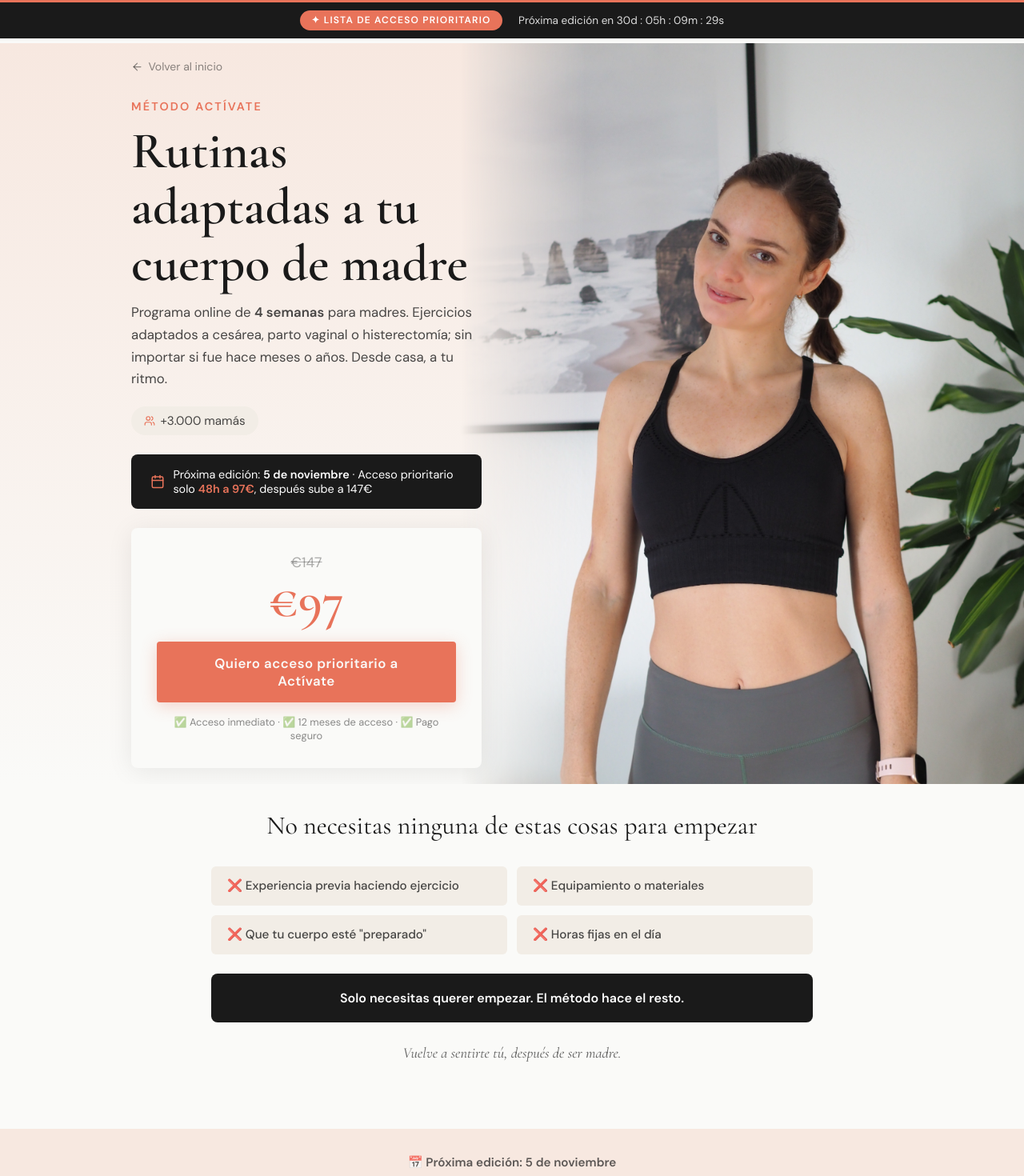
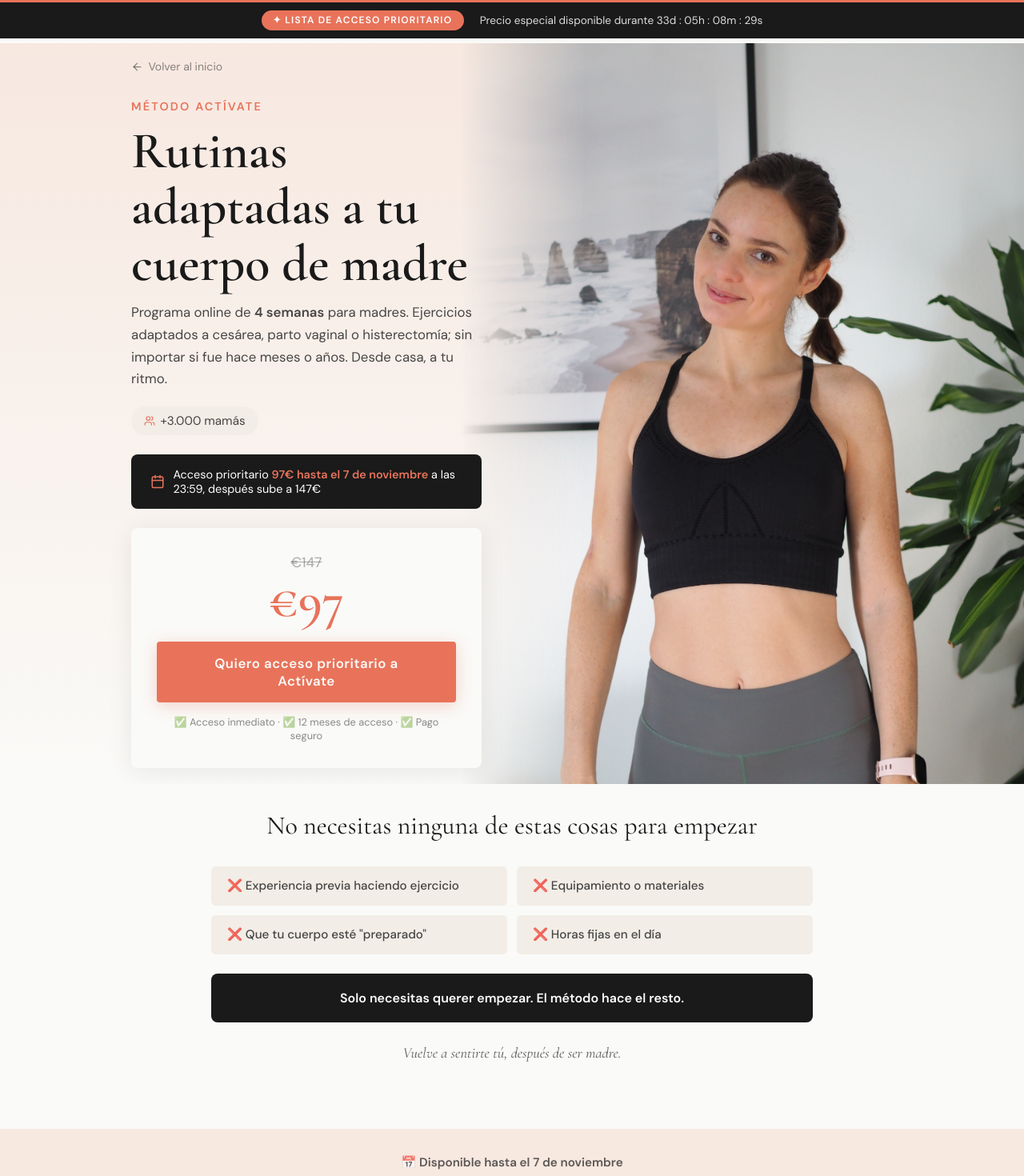
Before and after one commit to susanaaresla-lab/esencial-susana, a React (Create React App) app: page /acceso-prioritario in a window 1280 px wide. Shown: the top 1470 px of the page at 80% size. Built offline with nearby package versions, Linux system fonts and the light colour scheme.

Commit message:
Acceso prioritario: reactivar y cuenta atrás hasta 7 nov

```diff
--- a/src/pages/ActivateListaEsperaPage.js
+++ b/src/pages/ActivateListaEsperaPage.js
@@ -3,7 +3,7 @@ import { useNavigate } from 'react-router-dom';
 import { useState, useEffect } from 'react';
 import { Helmet } from 'react-helmet-async';
 
-const LAUNCH_DATE = new Date('2026-11-05T00:00:00+01:00');
+const DEADLINE = new Date('2026-11-07T23:59:00+01:00');
 const CHECKOUT_URL = 'https://pay.hotmart.com/M106127773H?checkoutMode=10';
 
 const goComprar = () => {
@@ -44,8 +44,8 @@ function FaqItem({ q, a }) {
   );
 }
 
-function calcTimeToLaunch() {
-  const diff = LAUNCH_DATE - Date.now();
+function calcTimeLeft() {
+  const diff = DEADLINE - Date.now();
   if (diff <= 0) return null;
   return {
     d: Math.floor(diff / 86400000),
@@ -56,16 +56,16 @@ function calcTimeToLaunch() {
 }
 
 function CountdownBar() {
-  const [timeLeft, setTimeLeft] = useState(calcTimeToLaunch);
+  const [timeLeft, setTimeLeft] = useState(calcTimeLeft);
   useEffect(() => {
-    const timer = setInterval(() => setTimeLeft(calcTimeToLaunch()), 1000);
+    const timer = setInterval(() => setTimeLeft(calcTimeLeft()), 1000);
     return () => clearInterval(timer);
   }, []);
   if (!timeLeft) return null;
   const pad = (n) => String(n).padStart(2, '0');
   return (
     <span style={{ fontSize: '0.85rem', color: 'rgba(255,255,255,0.85)' }}>
-      Próxima edición en {timeLeft.d}d : {pad(timeLeft.h)}h : {pad(timeLeft.m)}m : {pad(timeLeft.s)}s
+      Precio especial disponible durante {timeLeft.d}d : {pad(timeLeft.h)}h : {pad(timeLeft.m)}m : {pad(timeLeft.s)}s
     </span>
   );
 }
@@ -90,11 +90,11 @@ function WaitlistCTA({ dark = false }) {
     <div style={{ textAlign: 'center', padding: '2rem 1.5rem', background: dark ? 'var(--black)' : 'var(--peach)' }}>
       <div style={{ maxWidth: 420, margin: '0 auto' }}>
         <p style={{ fontSize: '0.95rem', color: dark ? 'rgba(255,255,255,0.75)' : 'rgba(26,26,26,0.7)', marginBottom: '0.5rem', fontWeight: 600 }}>
-          📅 Próxima edición: 5 de noviembre
+          📅 Disponible hasta el 7 de noviembre
         </p>
         <div style={{ display: 'flex', alignItems: 'center', justifyContent: 'center', gap: '1rem', marginBottom: '0.75rem' }}>
           <span style={{ fontFamily: 'var(--serif)', fontSize: '2rem', color: 'var(--coral)', fontWeight: 600, lineHeight: 1 }}>97€</span>
-          <span style={{ fontSize: '0.85rem', color: dark ? 'rgba(255,255,255,0.5)' : 'rgba(26,26,26,0.5)' }}>solo 48h · luego 147€</span>
+          <span style={{ fontSize: '0.85rem', color: dark ? 'rgba(255,255,255,0.5)' : 'rgba(26,26,26,0.5)' }}>hasta el 7 nov · luego 147€</span>
         </div>
         <button className="btn-coral" style={{ fontSize: '1.05rem', padding: '1rem 2.5rem', width: '100%' }} onClick={goComprar}>
           Quiero acceso prioritario a Actívate
@@ -116,7 +116,7 @@ export default function ActivateListaEsperaPage() {
 
       <Helmet>
         <title>Lista de Acceso Prioritario | Método Esencial Madre: Actívate</title>
-        <meta name="description" content="Acceso prioritario a Actívate. Próxima edición: 5 de noviembre. Precio especial de 97€ solo durante las primeras 48h." />
+        <meta name="description" content="Acceso prioritario a Actívate. Precio especial de 97€ disponible hasta el 7 de noviembre a las 23:59." />
         <meta name="robots" content="noindex, nofollow" />
       </Helmet>
 
@@ -154,7 +154,7 @@ export default function ActivateListaEsperaPage() {
             <div style={{ background: 'var(--black)', borderRadius: 8, padding: '1rem 1.5rem', display: 'inline-flex', alignItems: 'center', gap: '0.65rem', marginBottom: '1.5rem' }}>
               <Calendar size={18} style={{ color: 'var(--coral)', flexShrink: 0 }} />
               <p style={{ fontSize: '0.9rem', color: 'white', margin: 0 }}>
-                Próxima edición: <strong>5 de noviembre</strong> · Acceso prioritario solo <strong style={{ color: 'var(--coral)' }}>48h a 97€</strong>, después sube a 147€
+                Acceso prioritario <strong style={{ color: 'var(--coral)' }}>97€ hasta el 7 de noviembre</strong> a las 23:59, después sube a 147€
               </p>
             </div>
 
@@ -324,7 +324,7 @@ export default function ActivateListaEsperaPage() {
             <strong style={{ color: 'rgba(255,255,255,0.45)', textDecoration: 'line-through' }}>€527</strong>.
             {' '}El precio de venta al público es{' '}
             <strong style={{ color: 'rgba(255,255,255,0.6)', textDecoration: 'line-through' }}>€147</strong>.
-            {' '}Tu precio de acceso prioritario (primeras 48h):{' '}
+            {' '}Tu precio de acceso prioritario (hasta el 7 de noviembre):{' '}
             <strong style={{ color: 'var(--coral)', fontSize: '1.4rem' }}>€97</strong>.
           </p>
         </div>
@@ -433,15 +433,15 @@ export default function ActivateListaEsperaPage() {
             <div style={{ display: 'flex', alignItems: 'flex-start', gap: '0.75rem', background: 'rgba(26,26,26,0.04)', border: '1px solid rgba(26,26,26,0.12)', borderRadius: 4, padding: '1rem', marginBottom: '2rem' }}>
               <ShieldCheck size={20} style={{ color: 'var(--coral)', flexShrink: 0, marginTop: 2 }} />
               <div>
-                <p style={{ fontWeight: 600, fontSize: '0.95rem', color: 'var(--coral)', marginBottom: '0.25rem' }}>Próxima edición: 5 de noviembre</p>
-                <p style={{ fontSize: '0.9rem', color: 'rgba(26,26,26,0.65)', lineHeight: 1.65 }}>Las primeras 48h tras la apertura, el acceso prioritario cuesta 97€. Después sube a 147€.</p>
+                <p style={{ fontWeight: 600, fontSize: '0.95rem', color: 'var(--coral)', marginBottom: '0.25rem' }}>Disponible hasta el 7 de noviembre a las 23:59</p>
+                <p style={{ fontSize: '0.9rem', color: 'rgba(26,26,26,0.65)', lineHeight: 1.65 }}>Hasta el 7 de noviembre a las 23:59, el acceso prioritario cuesta 97€. Después sube a 147€.</p>
               </div>
             </div>
             <div className="text-center" style={{ borderTop: '1px solid var(--pearl)', paddingTop: '2rem' }}>
               <div style={{ marginBottom: '1.5rem' }}>
                 <span style={{ fontSize: '1.1rem', color: 'rgba(26,26,26,0.35)', textDecoration: 'line-through' }}>€147</span>
                 <div style={{ fontFamily: 'var(--serif)', fontSize: 'clamp(3rem, 8vw, 4rem)', color: 'var(--coral)', fontWeight: 600, lineHeight: 1, marginTop: '0.25rem' }}>€97</div>
-                <p style={{ fontSize: '0.9rem', color: 'rgba(26,26,26,0.45)', marginTop: '0.4rem' }}>Solo durante las primeras 48h desde la apertura</p>
+                <p style={{ fontSize: '0.9rem', color: 'rgba(26,26,26,0.45)', marginTop: '0.4rem' }}>Solo hasta el 7 de noviembre a las 23:59</p>
               </div>
               <button className="btn-coral" style={{ fontSize: '1.05rem', padding: '1rem 2.5rem', width: '100%', maxWidth: 460 }} onClick={goComprar}>
                 Quiero acceso prioritario a Actívate
@@ -489,7 +489,7 @@ export default function ActivateListaEsperaPage() {
       <div className="cta-band">
         <div className="container-narrow text-center">
           <h2 style={{ fontSize: 'clamp(1.75rem, 4vw, 2.5rem)' }}>¿Lista para empezar?</h2>
-          <p style={{ fontSize: '1.15rem', marginBottom: '0.75rem', opacity: 0.9 }}>Próxima edición: 5 de noviembre. Acceso prioritario solo 48h.</p>
+          <p style={{ fontSize: '1.15rem', marginBottom: '0.75rem', opacity: 0.9 }}>Acceso prioritario a 97€ hasta el 7 de noviembre a las 23:59.</p>
           <div style={{ display: 'flex', alignItems: 'center', justifyContent: 'center', gap: '1rem', marginBottom: '0.5rem' }}>
             <span style={{ fontSize: '1.1rem', color: 'rgba(255,255,255,0.4)', textDecoration: 'line-through' }}>€147</span>
             <span style={{ fontFamily: 'var(--sans)', fontWeight: 700, fontSize: '2rem', color: 'white' }}>€97</span>
```
